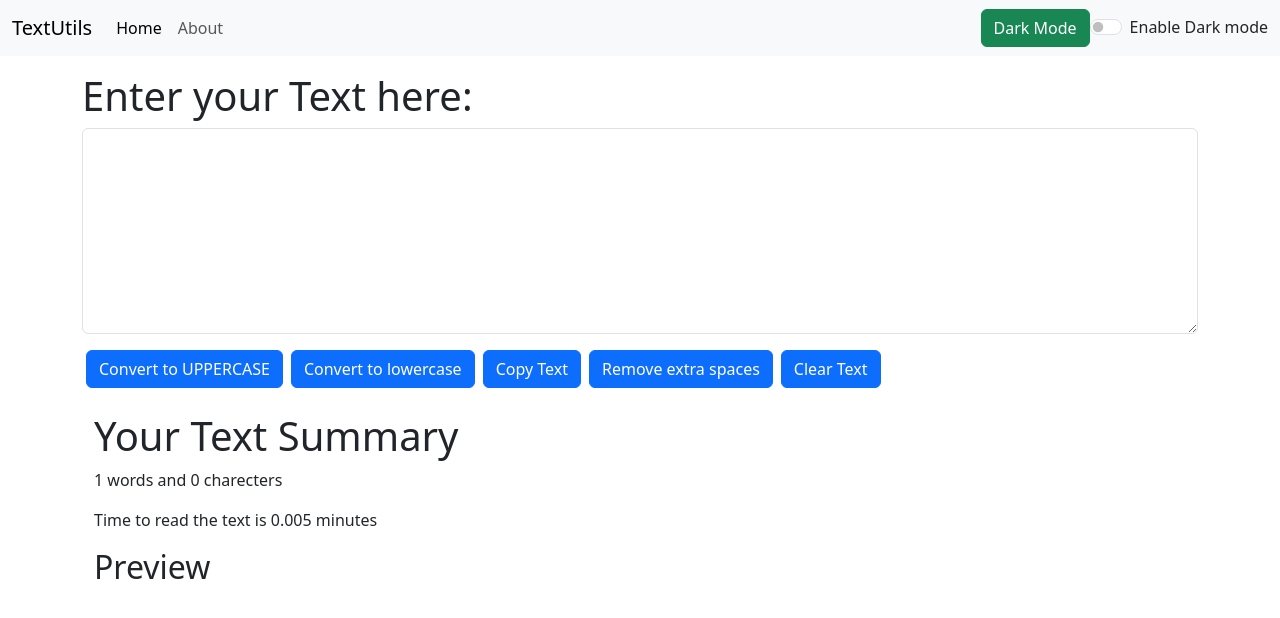
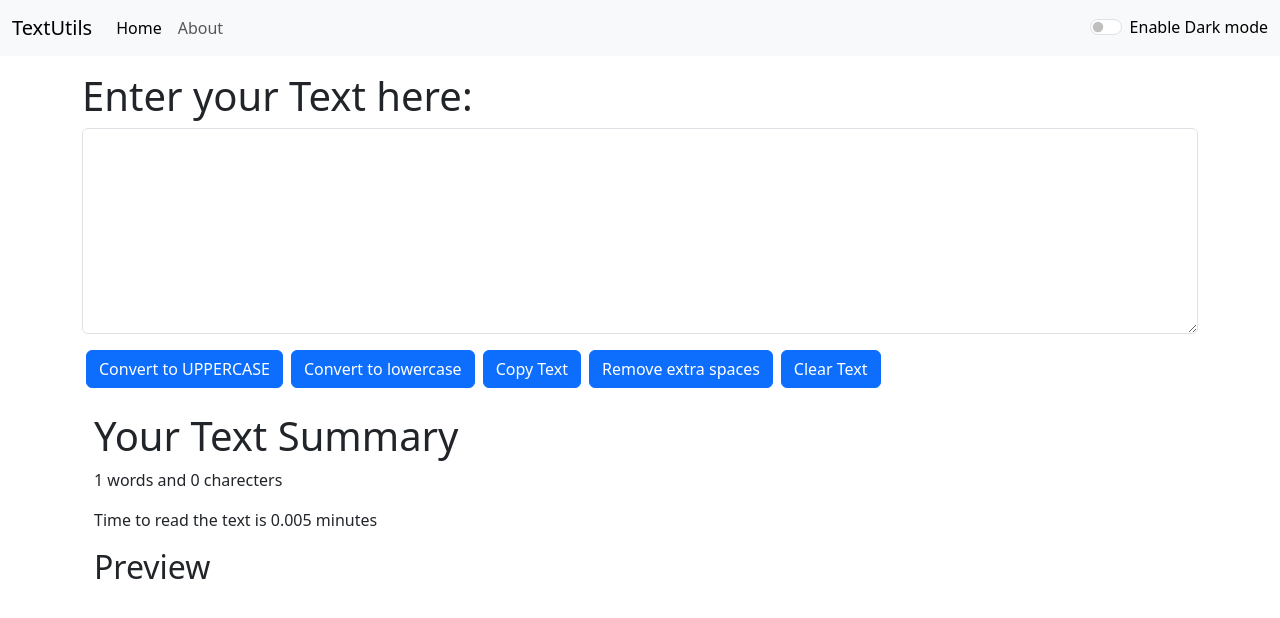
Before and after one commit to jShivansh/TextUtils, a React (Vite) app: page / in a window 1280 px wide. Shown: the top 618 px of the page. Built offline with nearby package versions, Linux system fonts and the light colour scheme.

Commit message:
Updated and changed the Toggle mode button

```diff
--- a/src/App.jsx
+++ b/src/App.jsx
@@ -10,12 +10,12 @@ function App() {
 
   const toggleMode = () => {
     if(mode === 'Dark'){
-      document.body.style.backgroundColor = 'black';
+      document.body.style.backgroundColor = '#3c3c3c';
       document.body.style.color = 'white';
       setMode('Light');
     }
     else{
-      document.body.style.backgroundColor = 'white';
+      document.body.style.backgroundColor = '#d6d6d6';
       document.body.style.color = 'black';
       setMode('Dark');
     }
--- a/src/components/Navbar.jsx
+++ b/src/components/Navbar.jsx
@@ -26,10 +26,10 @@ export default function Navbar(props) {
 
                 </ul>
 
-                <button className="btn btn-success" type="submit" onClick={handleClick}>{props.modeName} Mode</button>
+                {/* <button className="btn btn-success" type="submit" onClick={handleClick}>{props.modeName} Mode</button> */}
                 <div class="form-check form-switch">
-                    <input class="form-check-input" type="checkbox" role="switch" id="flexSwitchCheckDefault"/>
-                    <label class="form-check-label " htmlFor="flexSwitchCheckDefault">Enable {props.modeName} mode</label>
+                    <input class="form-check-input" type="checkbox" role="switch" id="toggleMode" onChange={handleClick}/>
+                    <label class="form-check-label " htmlFor="toggleMode" style={{color: "black"}}>Enable {props.modeName} mode</label>
                 </div>
 
 
```
